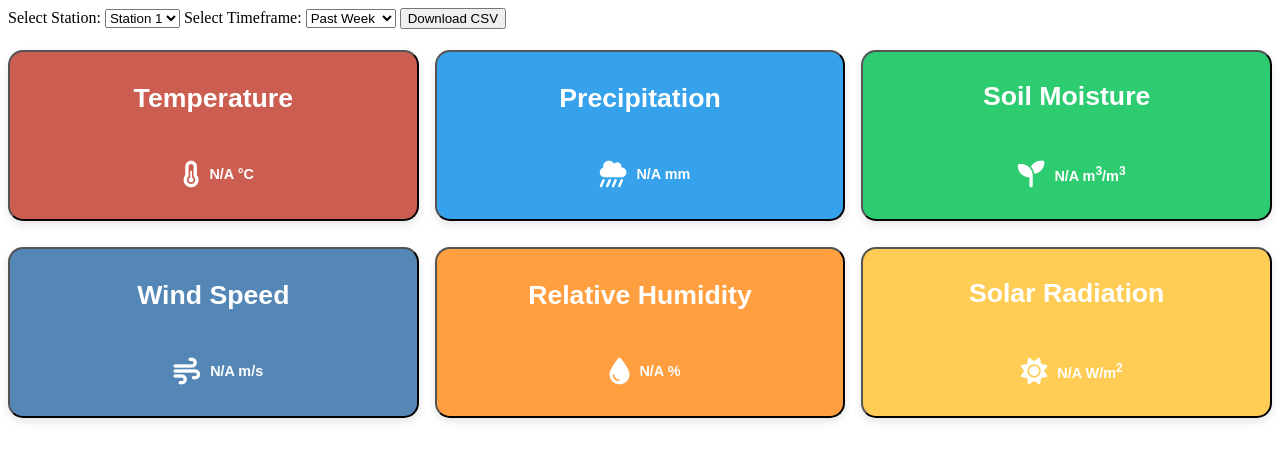
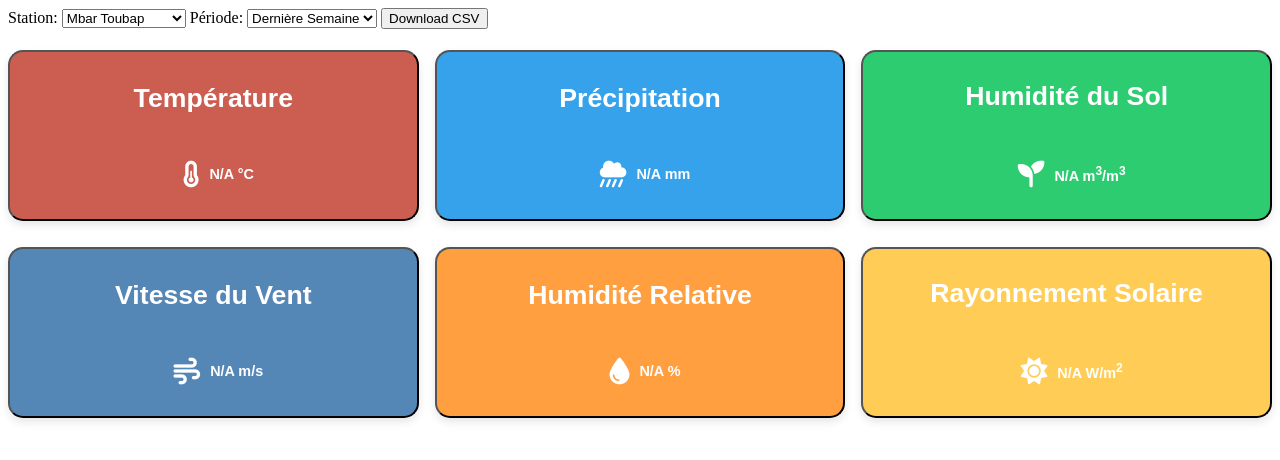
Before and after one commit to Maxet1000/weather_station_senegal, a SvelteKit app: page /test in a window 1280 px wide. Shown: the top 460 px of the page. Built offline with nearby package versions, Linux system fonts and the light colour scheme; no server answers.

Commit message:
translated to FR and added location storage

```diff
--- a/src/lib/components/PrecipitationChart.svelte
+++ b/src/lib/components/PrecipitationChart.svelte
@@ -35,7 +35,7 @@
           },
           display: true,
           title: {
-              display: true,
+              display: false,
               text: 'Timestamp',
               color: 'rgba(255, 255, 255, 0.8)'
             },
@@ -51,7 +51,7 @@
           display: true,
           title: {
             display: true,
-            text: 'Precipitation (mm)',
+            text: 'Précipitation (mm)',
             color: 'rgba(255, 255, 255, 0.8)'
           },
           grid: {
--- a/src/lib/components/RelativeHumidityChart.svelte
+++ b/src/lib/components/RelativeHumidityChart.svelte
@@ -107,7 +107,7 @@
               },
               display: true,
               title: {
-                display: true,
+                display: false,
                 text: 'Timestamp',
                 color: 'rgba(255, 255, 255, 0.8)'
               },
@@ -122,7 +122,7 @@
               display: true,
               title: {
                 display: true,
-                text: 'Relative Humidity (%)',
+                text: 'Humidité Relative (%)',
                 color: 'rgba(255, 255, 255, 0.8)'
               },
               grid: {
--- a/src/lib/components/SoilMoistureChart.svelte
+++ b/src/lib/components/SoilMoistureChart.svelte
@@ -107,7 +107,7 @@
               },
               display: true,
               title: {
-                display: true,
+                display: false,
                 text: 'Timestamp',
                 color: 'rgba(255, 255, 255, 0.8)'
               },
@@ -125,7 +125,7 @@
               display: true,
               title: {
                 display: true,
-                text: 'Soil Moisture (m³/m³)',
+                text: 'Humidité du Sol (m³/m³)',
                 color: 'rgba(255, 255, 255, 0.8)'
               },
               // No fixed suggestedMin or suggestedMax so the scale adjusts automatically.
--- a/src/lib/components/SolarRadiationChart.svelte
+++ b/src/lib/components/SolarRadiationChart.svelte
@@ -103,7 +103,7 @@
               },
               display: true,
               title: {
-                display: true,
+                display: false,
                 text: 'Timestamp',
                 color: 'rgba(255, 255, 255, 0.8)'
               },
@@ -113,13 +113,12 @@
               ticks: {
                 color: 'rgba(255, 255, 255, 0.8)' // label color for x-axis
               },
-
             },
             y: {
               display: true,
               title: {
                 display: true,
-                text: 'Solar Radiation (W/m\u00B2)',
+                text: 'Rayonnement Solaire (W/m\u00B2)',
                 color: 'rgba(255, 255, 255, 0.8)'
               },
               grid: {
--- a/src/lib/components/TemperatureChart.svelte
+++ b/src/lib/components/TemperatureChart.svelte
@@ -106,7 +106,7 @@
             },
             display: true,
             title: {
-              display: true,
+              display: false,
               text: 'Timestamp',
               color: 'rgba(255, 255, 255, 0.8)'
             },
@@ -122,7 +122,7 @@
             display: true,
             title: {
               display: true,
-              text: 'Temperature (°C)',
+              text: 'Température (°C)',
               color: 'rgba(255, 255, 255, 0.8)'
             },
             grid: {
--- a/src/lib/components/WindSpeedChart.svelte
+++ b/src/lib/components/WindSpeedChart.svelte
@@ -105,7 +105,7 @@
               },
               display: true,
               title: {
-                display: true,
+                display: false,
                 text: 'Timestamp',
                 color: 'rgba(255, 255, 255, 0.8)'
               },
@@ -121,7 +121,7 @@
               display: true,
               title: {
                 display: true,
-                text: 'Wind Speed (m/s)',
+                text: 'Vitesse du Vent (m/s)',
                 color: 'rgba(255, 255, 255, 0.8)'
               },
               grid: {
--- a/src/lib/stores/locationStore.js
+++ b/src/lib/stores/locationStore.js
@@ -1,12 +1,13 @@
+// locationStore.js
 import { writable } from 'svelte/store';
 import { browser } from '$app/environment';
 
-const defaultValue = '';
+const defaultValue = '1'; // set default to "1" if that's what you need
 const initialValue = browser ? localStorage.getItem('userCity') || defaultValue : defaultValue;
 
-export const city = writable(initialValue);
+export const storedStation = writable(initialValue);
 
-city.subscribe(val => {
+storedStation.subscribe(val => {
   if (browser) {
     localStorage.setItem('userCity', val);
   }
--- a/src/routes/test/+page.svelte
+++ b/src/routes/test/+page.svelte
@@ -11,6 +11,9 @@
 
   import "../page.css";
   import '@fortawesome/fontawesome-free/css/all.min.css'
+
+  import {storedStation} from '$lib/stores/locationStore.js';
+
 
   let station = '1';
   let timeframe = 'week';
@@ -205,8 +208,19 @@
 
 
   onMount(() => {
+    storedStation.subscribe(val => {
+      // Only update if there's a value from the store.
+      if (val) {
+        station = val;
+      }
+    });
     updateData();
   });
+
+  function handleStationChange(event) {
+    station = event.target.value;
+    storedStation.set(station);
+  }
 
   // Toggle state variables for chart visibility.
   let showTemperatureChart = false;
@@ -322,19 +336,19 @@
 </style>
 
 <div class="controls">
-  <label for="station">Select Station: </label>
-  <select id="station" bind:value={station} on:change={updateData}>
-    <option value="1">Station 1</option>
-    <option value="2">Station 2</option>
-    <option value="3">Station 3</option>
-    <option value="4">Station 4</option>
+  <label for="station">Station: </label>
+  <select id="station" bind:value={station} on:change={updateData, handleStationChange}>
+    <option value="1">Mbar Toubap</option>
+    <option value="2">Seno Ndawédiee</option>
+    <option value="3">Labgar</option>
+    <option value="4">Loumbol djiby</option>
   </select>
 
-  <label for="timeframe">Select Timeframe: </label>
+  <label for="timeframe">Période: </label>
   <select id="timeframe" bind:value={timeframe} on:change={updateData}>
-    <option value="month">Past Month</option>
-    <option value="week">Past Week</option>
-    <option value="day">Past Day</option>
+    <option value="month">Dernière Mois</option>
+    <option value="week">Dernière Semaine</option>
+    <option value="day">Dernière Jour</option>
   </select>
 
   <!-- New CSV download button -->
@@ -346,7 +360,7 @@
 <!-- Temperature Chart Box -->
 <button class="box" style="background-color:rgb(204, 93, 81);" on:click={toggleTemperature} aria-expanded={showTemperatureChart}>
     <div class="boxTitle">
-      <h1>Temperature</h1>
+      <h1>Température</h1>
     </div>
     <div class="mainBoxElement">
       <i class="fa-solid fa-temperature-half fa-2xl" style="padding: 10px; color: #ffffff;"></i>
@@ -368,7 +382,7 @@
   <!-- Precipitation Chart Box -->
   <button class="box" style="background-color:rgb(54, 162, 235);" on:click={togglePrecip} aria-expanded={showPrecipChart}>
     <div class="boxTitle">
-      <h1>Precipitation</h1>
+      <h1>Précipitation</h1>
     </div>
     <div class="mainBoxElement">
       <i class="fa-solid fa-cloud-showers-heavy fa-2xl" style="padding: 10px; color: #ffffff;"></i>
@@ -390,7 +404,7 @@
   <!-- Soil Moisture Chart Box -->
   <button class="box" style="background-color:rgb(46,204,113);" on:click={toggleSoilMoisture} aria-expanded={showSoilMoistureChart}>
     <div class="boxTitle">
-      <h1>Soil Moisture</h1>
+      <h1>Humidité du Sol</h1>
     </div>
     <div class="mainBoxElement">
       <i class="fa-solid fa-seedling fa-2xl" style="padding: 10px; color: #ffffff;"></i>
@@ -412,7 +426,7 @@
   <!-- Wind Speed Chart Box -->
   <button class="box" style="background-color: #5486b6;" on:click={toggleWind} aria-expanded={showWindChart}>
     <div class="boxTitle">
-      <h1>Wind Speed</h1>
+      <h1>Vitesse du Vent</h1>
     </div>
     <div class="mainBoxElement">
       <i class="fa-solid fa-wind fa-2xl" style="padding: 10px; color: #ffffff;"></i>
@@ -435,7 +449,7 @@
     <!-- Relative Humidity Chart Box -->
   <button class="box" style="background-color:rgb(255, 159, 64);" on:click={toggleHum} aria-expanded={showHumidityChart}>
     <div class="boxTitle">
-      <h1>Relative Humidity</h1>
+      <h1>Humidité Relative</h1>
     </div>
     <div class="mainBoxElement">
       <i class="fa-solid fa-tint fa-2xl" style="padding: 10px; color: #ffffff;"></i>
@@ -458,7 +472,7 @@
 <!-- Solar Radiation Chart Box -->
 <button class="box" style="background-color:rgb(255,205,86);" on:click={toggleSolarRadiation} aria-expanded={showSolarRadiationChart}>
   <div class="boxTitle">
-    <h1>Solar Radiation</h1>
+    <h1>Rayonnement Solaire</h1>
   </div>
   <div class="mainBoxElement">
     <i class="fa-solid fa-sun fa-2xl" style="padding: 10px; color: #ffffff;"></i>
```
Also changed, not shown: src/lib/dataService.js.
